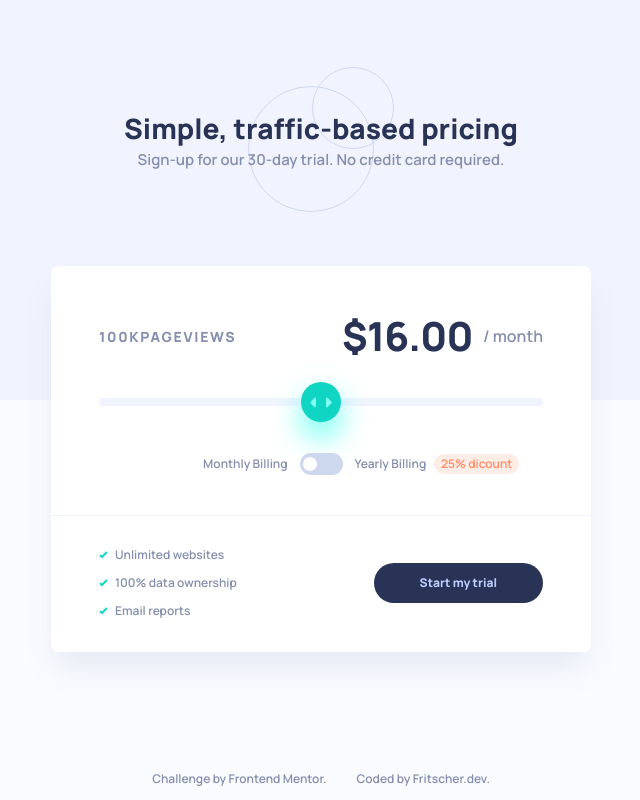
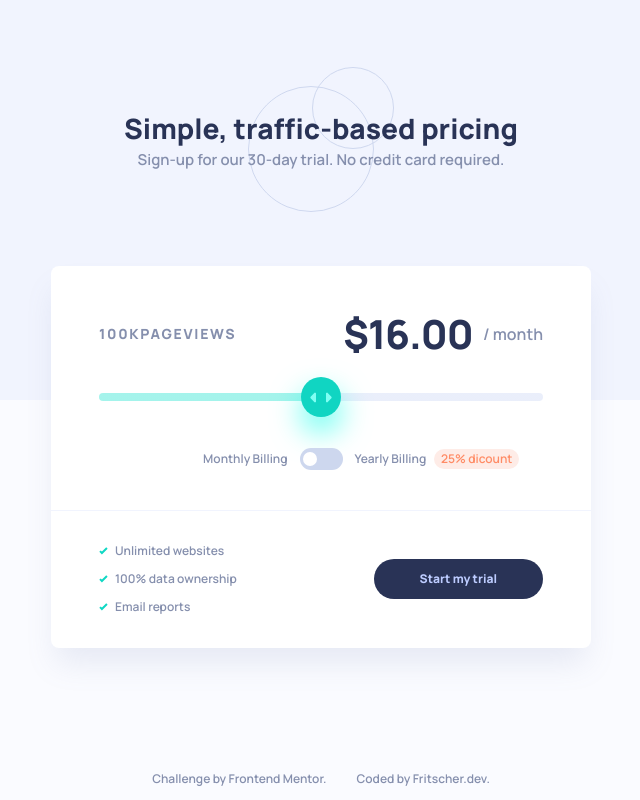
Before and after one commit to Arkadiusz-Fritscher/fm-solution__Interactive-pricing-component, a website: page src/index.html in a window 1280 px wide. Shown: the whole page, without its empty margins (319-959 px from the left). Drawn offline with Linux system fonts and the light colour scheme.

Commit message:
css padding changes

```diff
--- a/src/script.js
+++ b/src/script.js
@@ -107,6 +107,7 @@ document.addEventListener("DOMContentLoaded", () => {
   const init = function () {
     setSliderAttributes();
     setPrice();
+    setSliderColor();
 
     // Slider events
     elements.slider.addEventListener("input", () => {
--- a/src/scss/base/_typography.scss
+++ b/src/scss/base/_typography.scss
@@ -11,7 +11,8 @@
 // 32px - 40px
 .text--xxl {
   font-weight: 800;
-  letter-spacing: -0.8px;
+  line-height: 1.38;
+  letter-spacing: -1px;
   letter-spacing: 1;
   color: var(--col-blue300);
   font-size: clamp(2.133rem, 4vw, 2.667rem);
```
Also changed, not shown: src/css/main.css, 1 other file.
